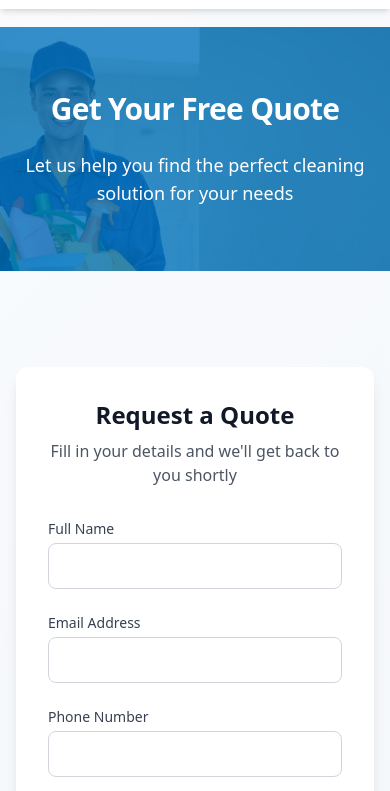
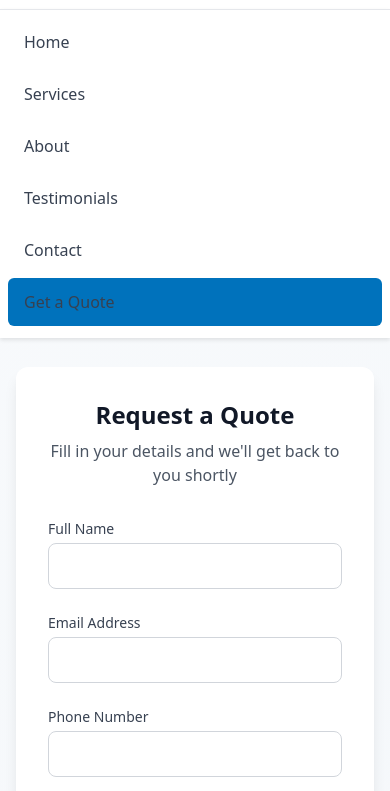
Before and after one commit to Aby132/bell-mount-cleaners-website, a website: page cleaning-service-website/src/quote.html in a window 390 px wide. Both pictures are taken after a click on the button "Open main menu". Shown: the part 53-844 px from the top of the page. Drawn offline with nearby package versions, Linux system fonts and the light colour scheme.

Commit message:
last update

```diff
--- a/cleaning-service-website/src/quote.html
+++ b/cleaning-service-website/src/quote.html
@@ -12,6 +12,26 @@
         (function() {
             emailjs.init("XmzKfyZFxt5VYFIZG"); // EmailJS public key
         })();
+    </script>
+    <script>
+        document.addEventListener('DOMContentLoaded', function() {
+            const mobileMenuButton = document.querySelector('.mobile-menu-button');
+            const mobileMenu = document.querySelector('.mobile-menu');
+
+            // Only add event listeners if the elements exist
+            if (mobileMenuButton && mobileMenu) {
+                mobileMenuButton.addEventListener('click', function() {
+                    mobileMenu.classList.toggle('hidden');
+                });
+
+                // Close mobile menu when clicking outside
+                document.addEventListener('click', function(event) {
+                    if (!mobileMenu.contains(event.target) && !mobileMenuButton.contains(event.target)) {
+                        mobileMenu.classList.add('hidden');
+                    }
+                });
+            }
+        });
     </script>
     <script src="js/main.js" defer></script>
 </head>
```
